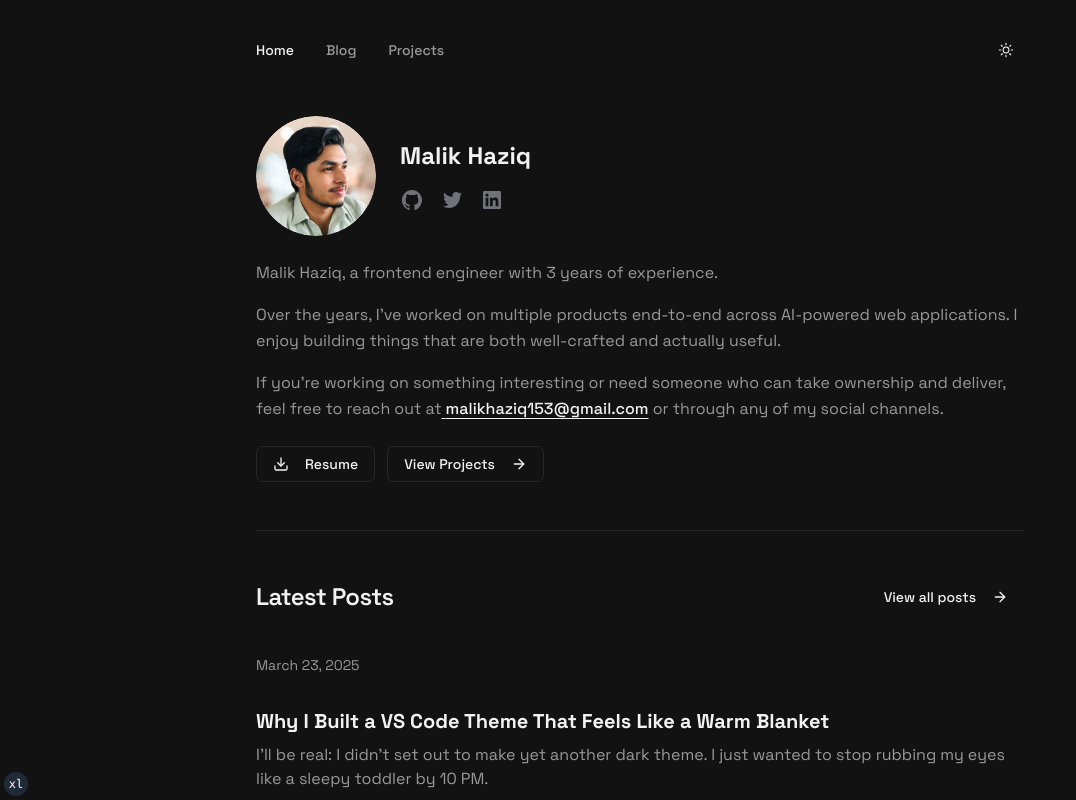
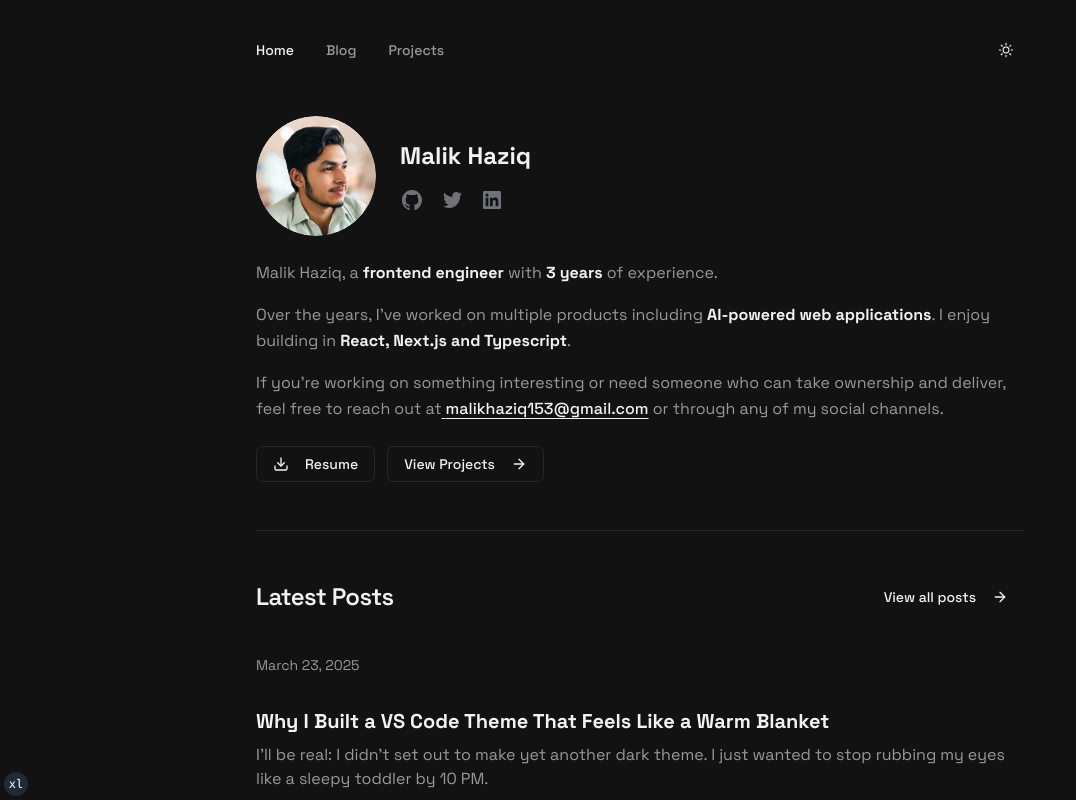
Before and after one commit to Malik-Haziq/malikhaziq, a Next.js app: page / in a window 1280 px wide. Shown: the top 800 px of the page, without its empty margins (0-1076 px from the left). Built offline with nearby package versions, Linux system fonts and the light colour scheme.

Commit message:
update: profile summary

```diff
--- a/src/app/layout.tsx
+++ b/src/app/layout.tsx
@@ -8,7 +8,6 @@ import { TailwindIndicator } from "@/components/tailwind-indicator";
 import { Space_Grotesk } from "next/font/google";
 import { siteMetadata } from "@/data/siteMetadata";
 import Head from "./head";
-import { GoogleAnalytics } from "@next/third-parties/google";
 import { Toaster, toast } from 'sonner';
 import { Metadata } from "next/dist/types";
 import { Analytics } from "@vercel/analytics/next"
--- a/src/app/page.tsx
+++ b/src/app/page.tsx
@@ -48,9 +48,9 @@ export default function Home() {
         </div>
 
         <div className="space-y-4 text-muted-foreground leading-relaxed">
-          <p>Malik Haziq, a frontend engineer with 3 years of experience.</p>
+          <p>Malik Haziq, a <strong className="text-foreground">frontend engineer</strong> with <strong className="text-foreground">3 years</strong> of experience.</p>
           <p>
-            Over the years, I&apos;ve worked on multiple products end-to-end across AI-powered web applications. I enjoy building things that are both well-crafted and actually useful.
+            Over the years, I&apos;ve worked on multiple products including <strong className="text-foreground">AI-powered web applications</strong>. I enjoy building in <strong className="text-foreground">React, Next.js and Typescript</strong>.
           </p>
           <p>
             If you’re working on something interesting or need someone who can
```
